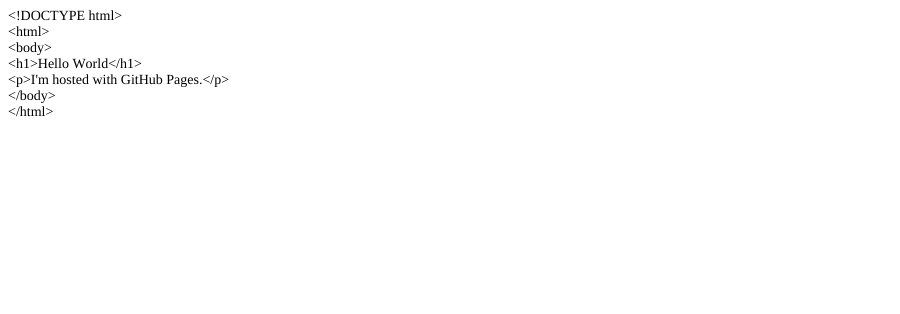
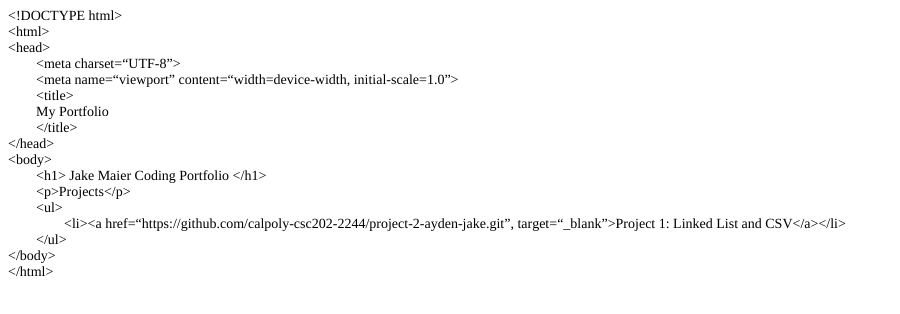
Before and after one commit to jakemaier1/jakemaier1.github.io, a plain HTML site: page index.html in a window 1280 px wide. Shown: the whole page, without its empty margins (0-900 px from the left). Drawn offline with Linux system fonts and the light colour scheme.

Commit message:
Update format of index.html

```diff
--- a/index.html
+++ b/index.html
@@ -9,14 +9,25 @@
   <style type="text/css">
     p.p1 {margin: 0.0px 0.0px 0.0px 0.0px; font: 14.0px Times; color: #000000; -webkit-text-stroke: #eae96f}
     span.s1 {font-kerning: none}
+    span.Apple-tab-span {white-space:pre}
   </style>
 </head>
 <body>
 <p class="p1"><span class="s1">&lt;!DOCTYPE html&gt;</span></p>
 <p class="p1"><span class="s1">&lt;html&gt;</span></p>
+<p class="p1"><span class="s1">&lt;head&gt;</span></p>
+<p class="p1"><span class="s1"><span class="Apple-tab-span">	</span>&lt;meta charset=“UTF-8”&gt;</span></p>
+<p class="p1"><span class="s1"><span class="Apple-tab-span">	</span>&lt;meta name=“viewport” content=“width=device-width, initial-scale=1.0”&gt;</span></p>
+<p class="p1"><span class="s1"><span class="Apple-tab-span">	</span>&lt;title&gt;</span></p>
+<p class="p1"><span class="s1"><span class="Apple-tab-span">	</span>My Portfolio</span></p>
+<p class="p1"><span class="s1"><span class="Apple-tab-span">	</span>&lt;/title&gt;</span></p>
+<p class="p1"><span class="s1">&lt;/head&gt;</span></p>
 <p class="p1"><span class="s1">&lt;body&gt;</span></p>
-<p class="p1"><span class="s1">&lt;h1&gt;Hello World&lt;/h1&gt;</span></p>
-<p class="p1"><span class="s1">&lt;p&gt;I'm hosted with GitHub Pages.&lt;/p&gt;</span></p>
+<p class="p1"><span class="s1"><span class="Apple-tab-span">	</span>&lt;h1&gt; Jake Maier Coding Portfolio &lt;/h1&gt;</span></p>
+<p class="p1"><span class="s1"><span class="Apple-tab-span">	</span>&lt;p&gt;Projects&lt;/p&gt;</span></p>
+<p class="p1"><span class="s1"><span class="Apple-tab-span">	</span>&lt;ul&gt;</span></p>
+<p class="p1"><span class="s1"><span class="Apple-tab-span">	</span><span class="Apple-tab-span">	</span>&lt;li&gt;&lt;a href=“https://github.com/calpoly-csc202-2244/project-2-ayden-jake.git”, target=“_blank”&gt;Project 1: Linked List and CSV&lt;/a&gt;&lt;/li&gt;</span></p>
+<p class="p1"><span class="s1"><span class="Apple-tab-span">	</span>&lt;/ul&gt;</span></p>
 <p class="p1"><span class="s1">&lt;/body&gt;</span></p>
 <p class="p1"><span class="s1">&lt;/html&gt;</span></p>
 </body>
```
Also changed, not shown: 1 other file.
